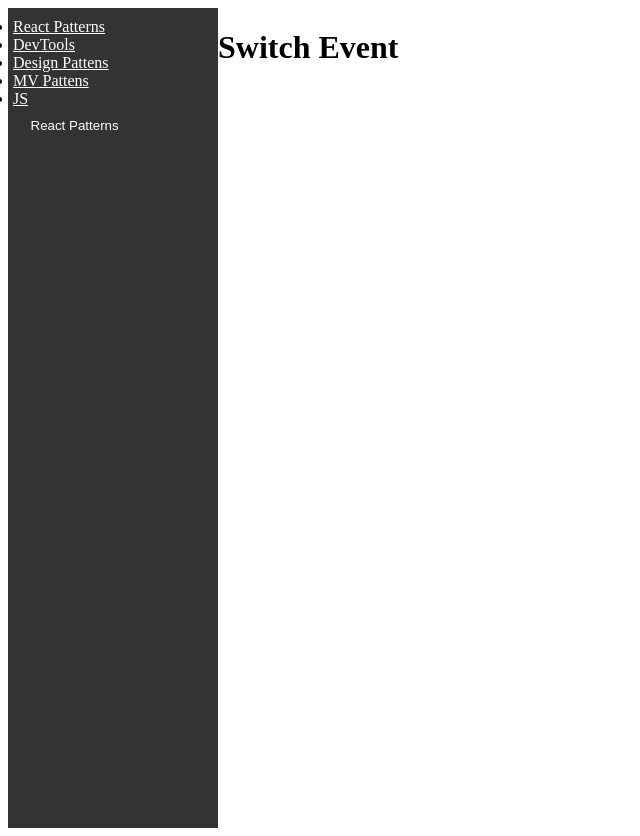
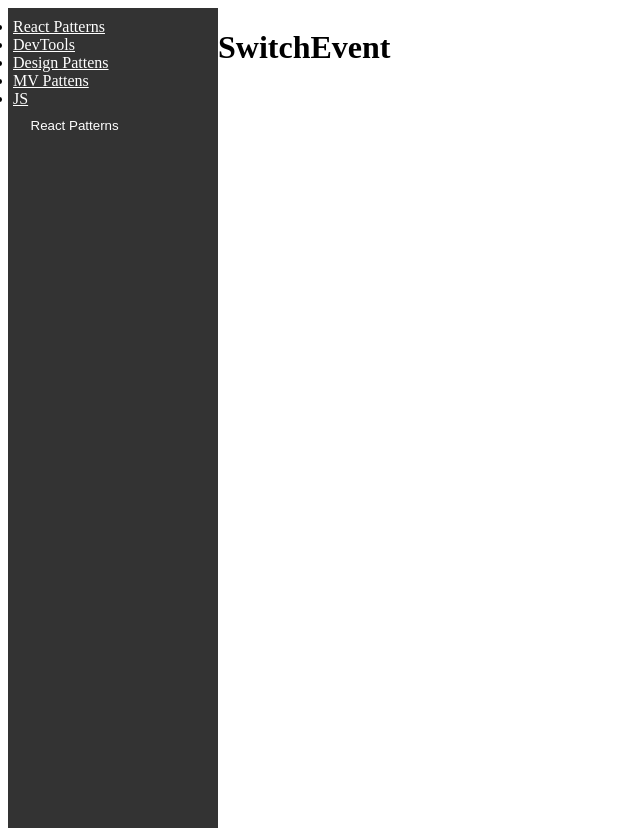
Before and after one commit to sergeypoddubnii/js-tricks, a React (Create React App) app: page /react-patterns-switch-event in a window 1280 px wide. Shown: the whole page, without its empty margins (0-640 px from the left). Built offline with nearby package versions, Linux system fonts and the light colour scheme.

Commit message:
update react icons

```diff
--- a/src/Pages/react-patterns/switch-event/index.tsx
+++ b/src/Pages/react-patterns/switch-event/index.tsx
@@ -2,7 +2,7 @@ import React from 'react';
 
 const SwitchEvent = () => {
 	return <>
-		<h1>Switch Event</h1>
+		<h1>SwitchEvent</h1>
 	</>;
 };
 
```
